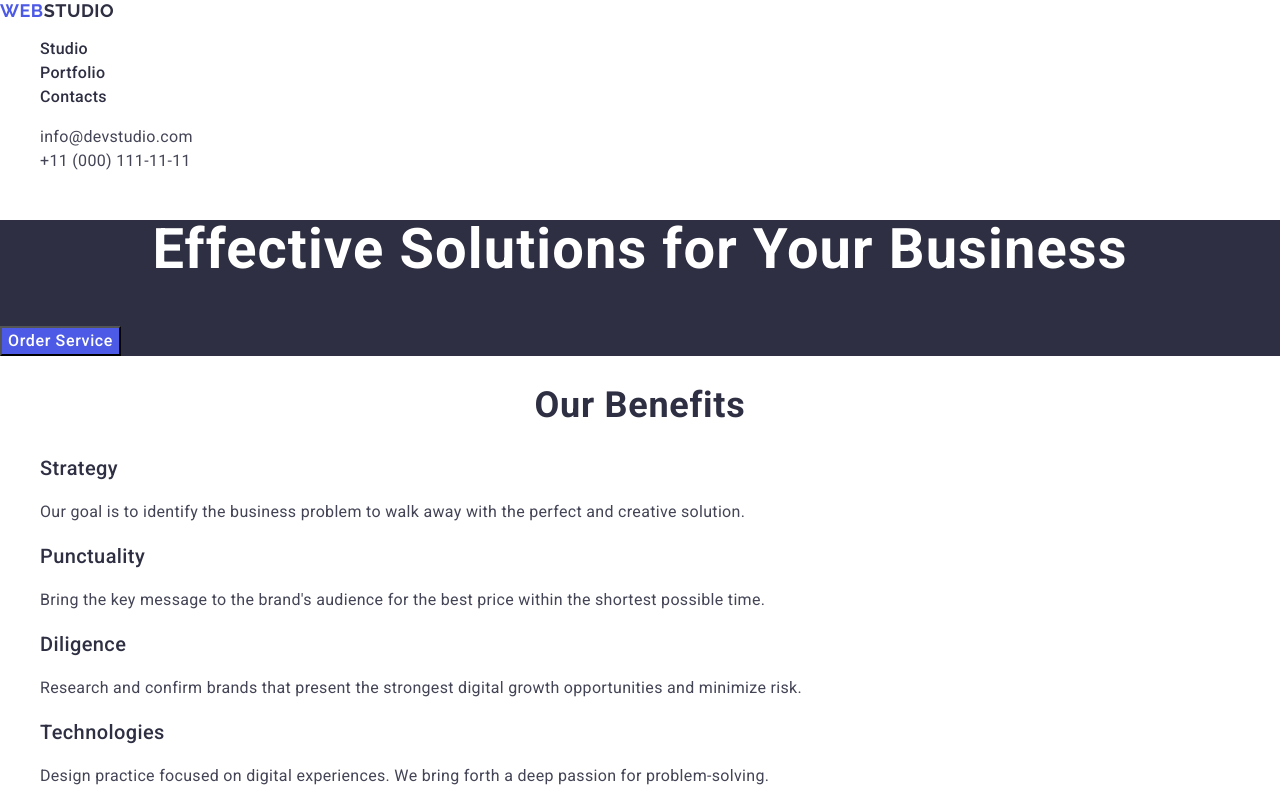
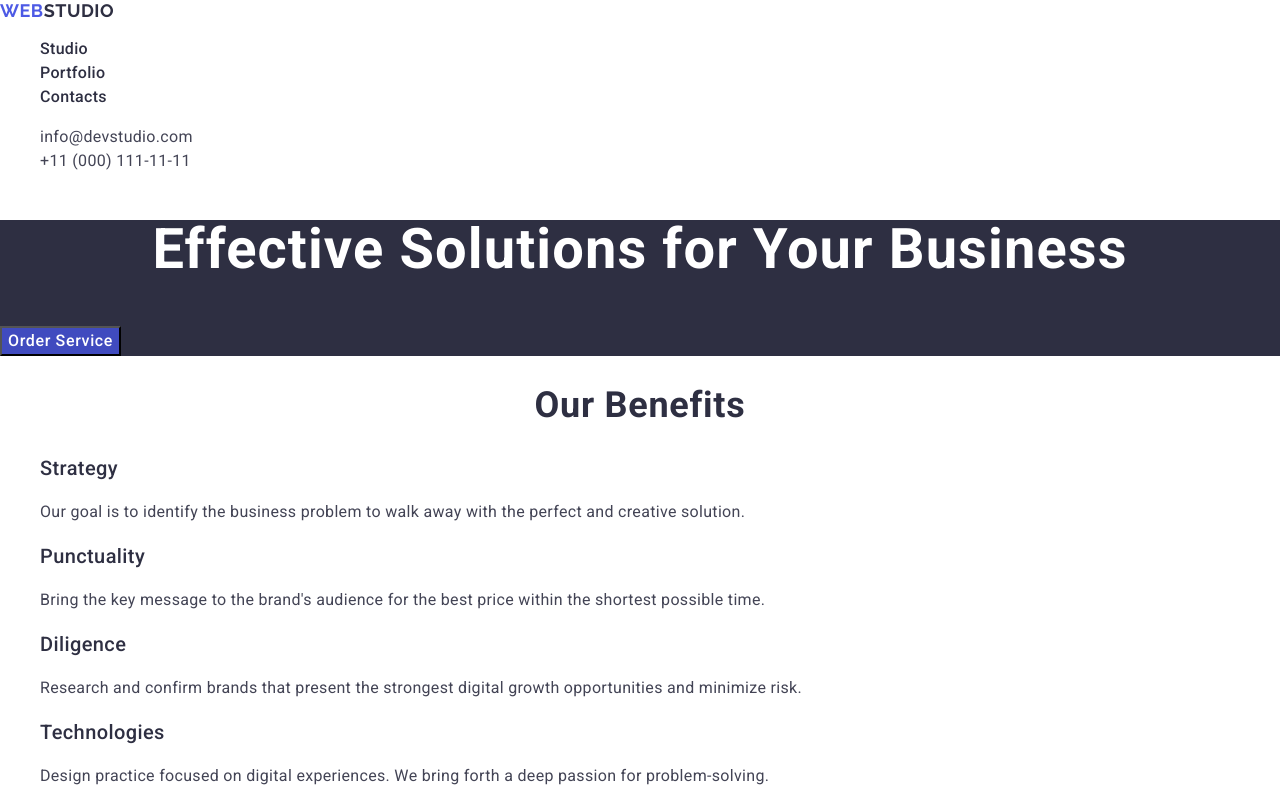
Before and after one commit to Poldert/goit-markup-hw-02, a plain HTML site: page index.html in a window 1280 px wide. In both pictures the pointer is over the button "Order Service". Shown: the top 800 px of the page. Drawn offline with nearby package versions, Linux system fonts and the light colour scheme.

Commit message:
updates.html

```diff
--- a/css/styles.css
+++ b/css/styles.css
@@ -16,6 +16,11 @@ button{
     line-height: 1.5;
         /* 150% */
     letter-spacing: 0.04em;
+}
+
+button:hover,
+button:focus {
+    background-color: var(--OCEAN, #404BBF);
 }
 
 body{
```
